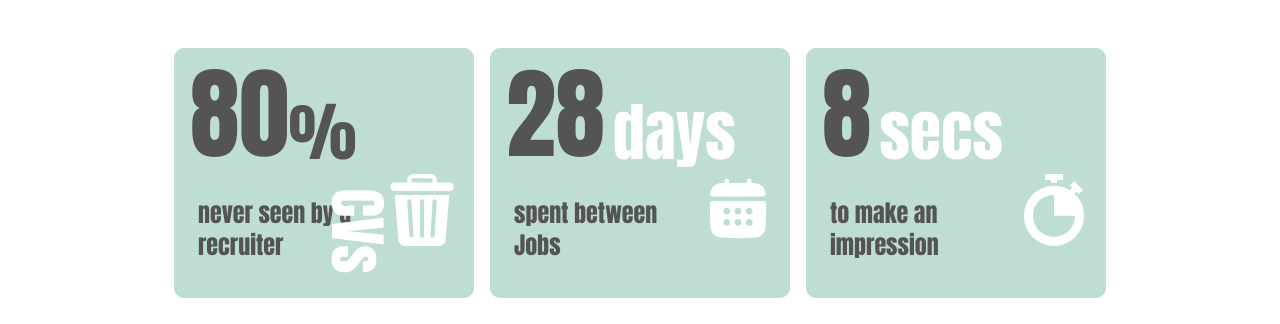
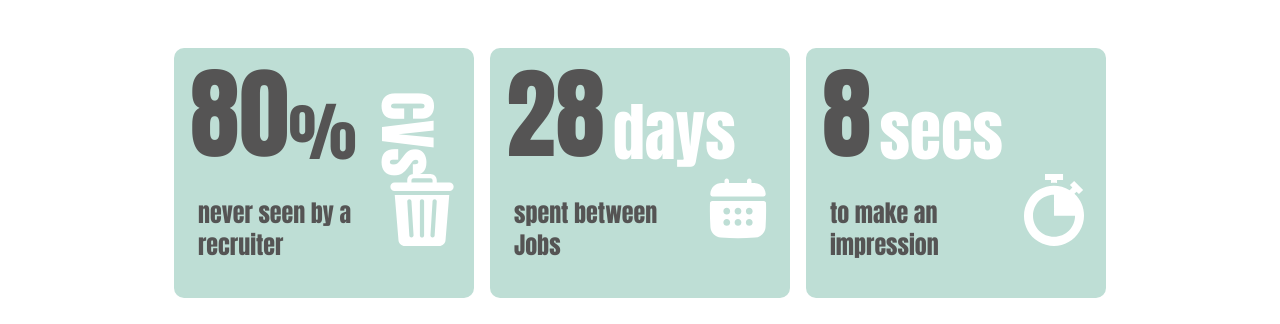
Before and after one commit to Kunle123/C5Frontend, a React (Vite) app in the folder frontend/: page / in a window 1280 px wide. Shown: the top 324 px of the page. Built offline with nearby package versions, Linux system fonts and the light colour scheme; no server answers.

Commit message:
refactor: place rotated CVs text in flexbox with number group for stats tile

```diff
--- a/frontend/src/components/landing/StatsTiles.tsx
+++ b/frontend/src/components/landing/StatsTiles.tsx
@@ -20,10 +20,11 @@ export const StatsTiles: React.FC = () => (
         >
           %
         </span>
-      </div>
-      {/* Rotated CVs, absolutely positioned so 's' baseline aligns with bottom of 80, not overlapping icon */}
         <span
-        className="absolute"
+          className="flex items-end ml-2"
+          style={{ height: '100%', alignItems: 'flex-end' }}
+        >
+          <span
             style={{
               fontFamily: "'Anton', sans-serif",
               fontSize: '60px',
@@ -31,8 +32,6 @@ export const StatsTiles: React.FC = () => (
               lineHeight: '60px',
               fontWeight: 400,
               transform: 'rotate(90deg)',
-          left: '140px', // move closer to number group
-          bottom: '37px', // aligns with bottom of 80
               display: 'inline-block',
               whiteSpace: 'nowrap',
               zIndex: 2,
@@ -40,6 +39,8 @@ export const StatsTiles: React.FC = () => (
           >
             CVs
           </span>
+        </span>
+      </div>
       {/* never seen by a recruiter */}
       <span
         className="absolute left-6"
```
Also changed, not shown: frontend/src/components/landing/Footer.tsx (line endings or trailing spaces), frontend/src/components/landing/HeroSection.tsx (line endings or trailing spaces), frontend/src/components/landing/HowItWorksSection.tsx (line endings or trailing spaces), frontend/src/components/landing/LandingPage.tsx (line endings or trailing spaces), frontend/src/components/landing/StatisticsCards.tsx (line endings or trailing spaces), frontend/src/components/landing/TestimonialsSection.tsx (line endings or trailing spaces), frontend/src/pages/About.tsx (line endings or trailing spaces), frontend/src/pages/CareerArcInfo.tsx (line endings or trailing spaces), frontend/src/pages/LandingPage1.tsx (line endings or trailing spaces). Lines whose indentation alone changed are shown as unchanged.
